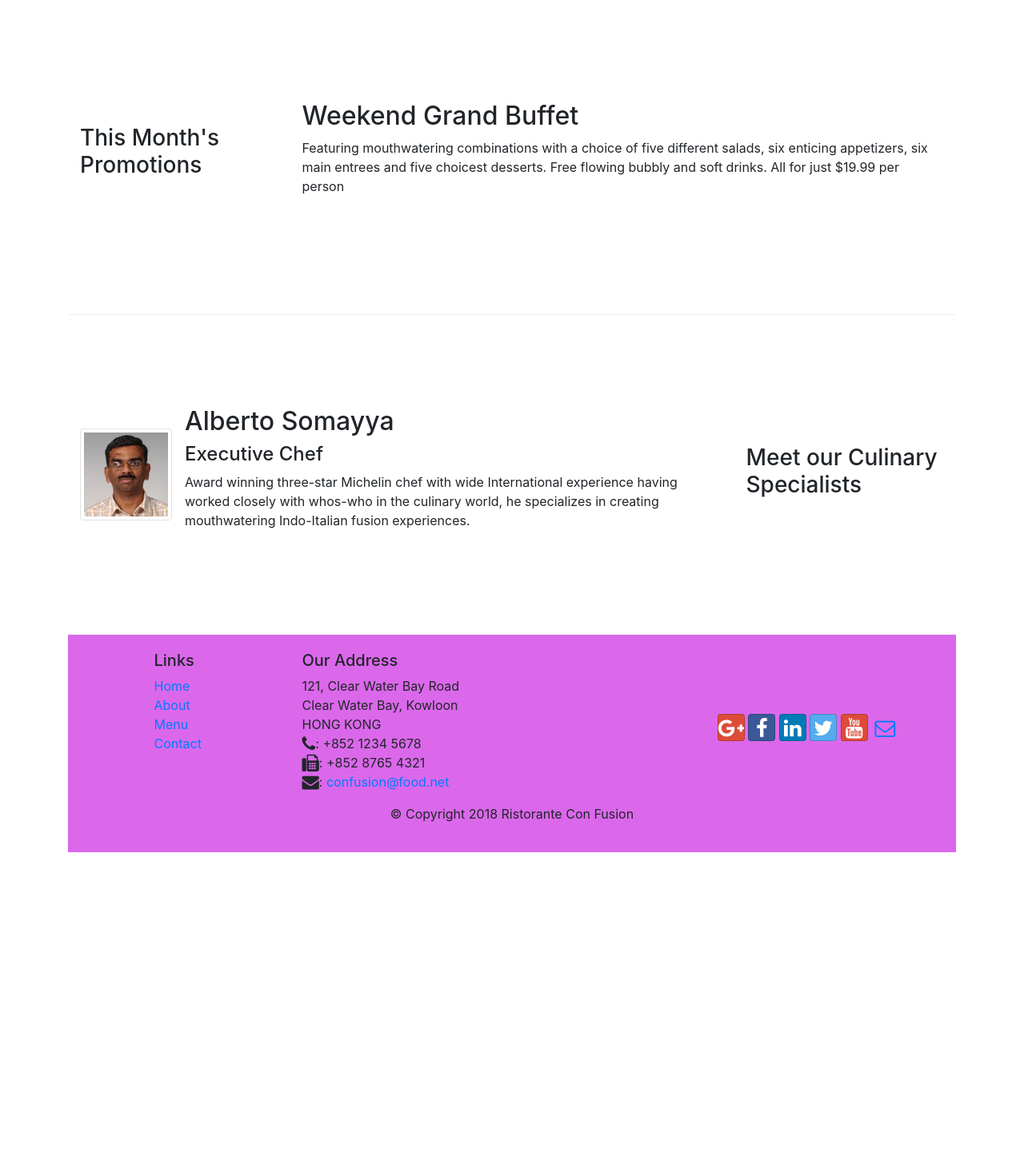
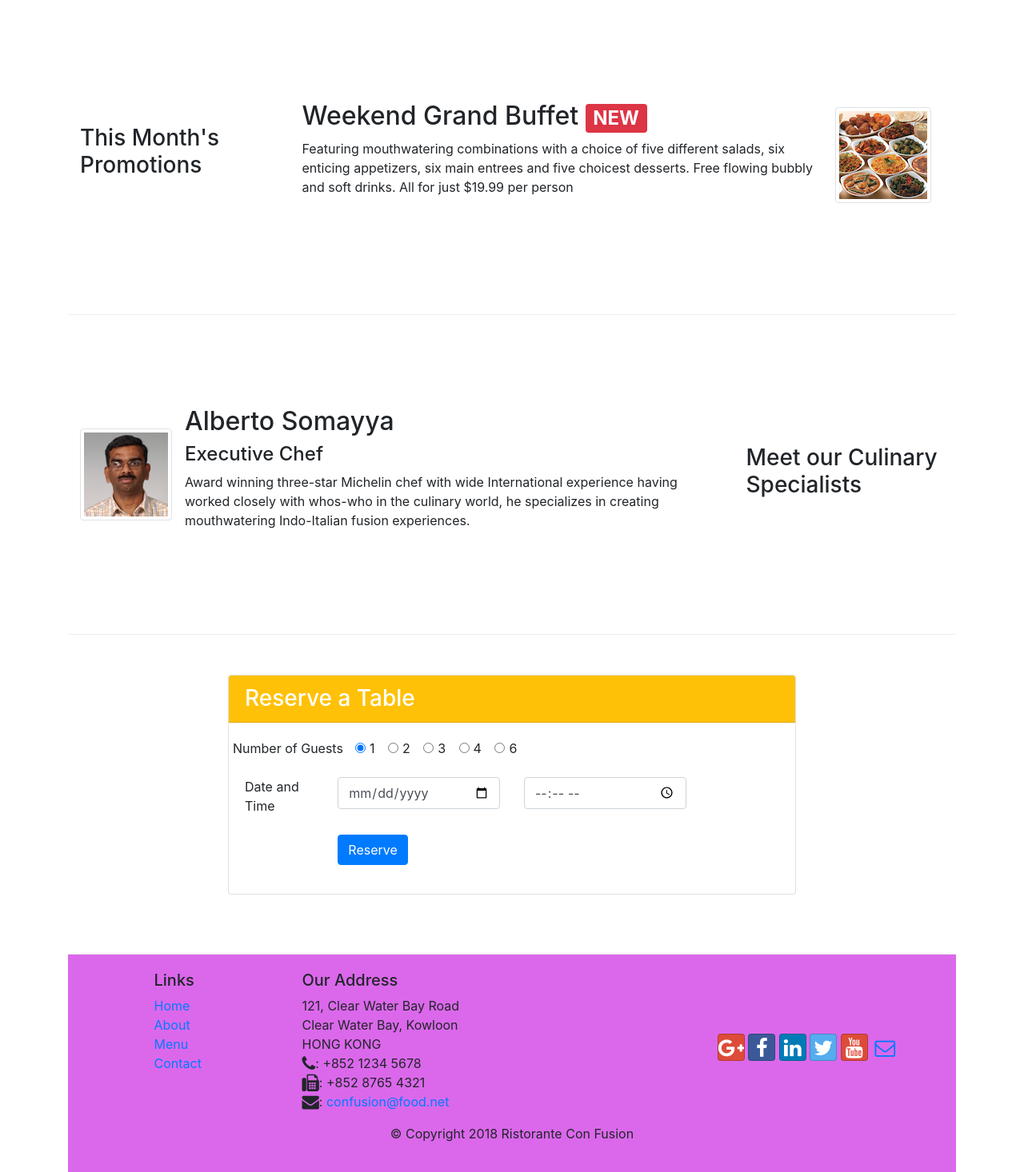
Before and after one commit to SrikyFreaky/Bootstrap-project, a website: page index.html in a window 1280 px wide. Shown: the part 740-2206 px from the top of the page at 80% size. Before the commit the page ends 1806 px from the top, so only its background shows below. Drawn offline with nearby package versions, Linux system fonts and the light colour scheme.

Commit message:
reserve button and card

```diff
--- a/index.html
+++ b/index.html
@@ -36,12 +36,15 @@
     <header class="jumbotron">
         <div class="container">
             <div class="row row-header">
-                <div class="col-12 col-sm-6">
+                <div class="col-6 col-sm-6">
                     <h1>Ristorante con Fusion</h1>
                     <p>We take inspiration from the World's best cuisines, and create a unique fusion experience. Our lipsmacking creations will tickle your culinary senses!</p>
                 </div>
-                <div class="col-12 col-sm align-self-center">
+                <div class="col-3 col-sm-3 text-center align-self-center">
                     <img src="img/logo.png" class="img-fluid">
+                </div>
+                <div class="col-3 mt-6 mt-sm-0  col-sm-3 text-center align-self-center">
+                    <a href="#reservation" type="button" class="btn btn-sm btn-warning">Reserve table</a>
                 </div>
             </div>
         </div>
@@ -73,8 +76,13 @@
                 <h3>This Month's Promotions</h3>
             </div>
             <div class="col col-sm col-md">
-                <h2>Weekend Grand Buffet</h2>
-                <p>Featuring mouthwatering combinations with a choice of five different salads, six enticing appetizers, six main entrees and five choicest desserts. Free flowing bubbly and soft drinks. All for just $19.99 per person </p>
+                <div class="media">
+                    <div class="media-body">
+                     <h2 class="mt-0">Weekend Grand Buffet <span class="badge badge-danger">NEW</span></h2>
+                     <p class="d-none d-sm-block">Featuring mouthwatering combinations with a choice of five different salads, six enticing appetizers, six main entrees and five choicest desserts. Free flowing bubbly and soft drinks. All for just $19.99 per person </p>
+                    </div>
+                    <img class="d-flex mr-3 img-thumbnail align-self-center" src="img/buffet.png" alt="buffet">
+                </div>
             </div>
         </div>
 
@@ -98,6 +106,56 @@
                     </div>
                 </div>
            </div>
+       <div class="row row-content justify-content-center"  id="reservation">
+          <div class="col-8">
+              <div class="card">
+               <h3 class="card-header bg-warning text-white">Reserve a Table</h3>
+               <div class="card-body">
+                <form>
+                 <div class="form-group row">
+                 <label calss="col-12 col-sm-2">Number of Guests</label>
+                <div class="col">
+                 <div class="form-check form-check-inline">
+                   <input class="form-check-input" type="radio" name="inlineRadioOptions" id="one_guest_radio" value="one" checked>
+                   <label class="form-check-label" for="one_guest_radio">1</label>
+                  </div>
+                  <div class="form-check form-check-inline">
+                    <input class="form-check-input" type="radio" name="inlineRadioOptions" id="two_guest_radio" value="two">
+                    <label class="form-check-label" for="two_guest_radio">2</label>
+                  </div>
+                  <div class="form-check form-check-inline">
+                    <input class="form-check-input" type="radio" name="inlineRadioOptions" id="three_guest_radio" value="three">
+                    <label class="form-check-label" for="three_guest_radio">3</label>
+                  </div>
+                  <div class="form-check form-check-inline">
+                    <input class="form-check-input" type="radio" name="inlineRadioOptions" id="four_guest_radio" value="four">
+                    <label class="form-check-label" for="four_guest_radio">4</label>
+                  </div>
+                  <div class="form-check form-check-inline">
+                    <input class="form-check-input" type="radio" name="inlineRadioOptions" id="six_guest_radio" value="six">
+                    <label class="form-check-label" for="six_guest_radio">6</label>
+                  </div>
+                </div>
+                </div>
+                <div class="form-group row">
+                    <label class="col-12 col-sm-2">Date and Time</label>
+                    <div class="col-12 col-sm-4">
+                      <input type="date" class="form-control" id="date" placeholder="Date">
+                    </div>
+                    <div class="col-12 col-sm-4">
+                      <input type="time" class="form-control" id="time" placeholder="Time">
+                    </div>
+                  </div>
+                  <div class="form-group row">
+                    <div class="col-12 offset-sm-2">
+                      <button type="submit" class="btn btn-primary">Reserve</button>
+                    </div>
+                </div>
+                </form>
+               </div>
+             </div>
+            </div>
+        </div>
     <footer class="footer">
         <div class="container">
             <div class="row">
```
Also changed, not shown: 1 other file.
